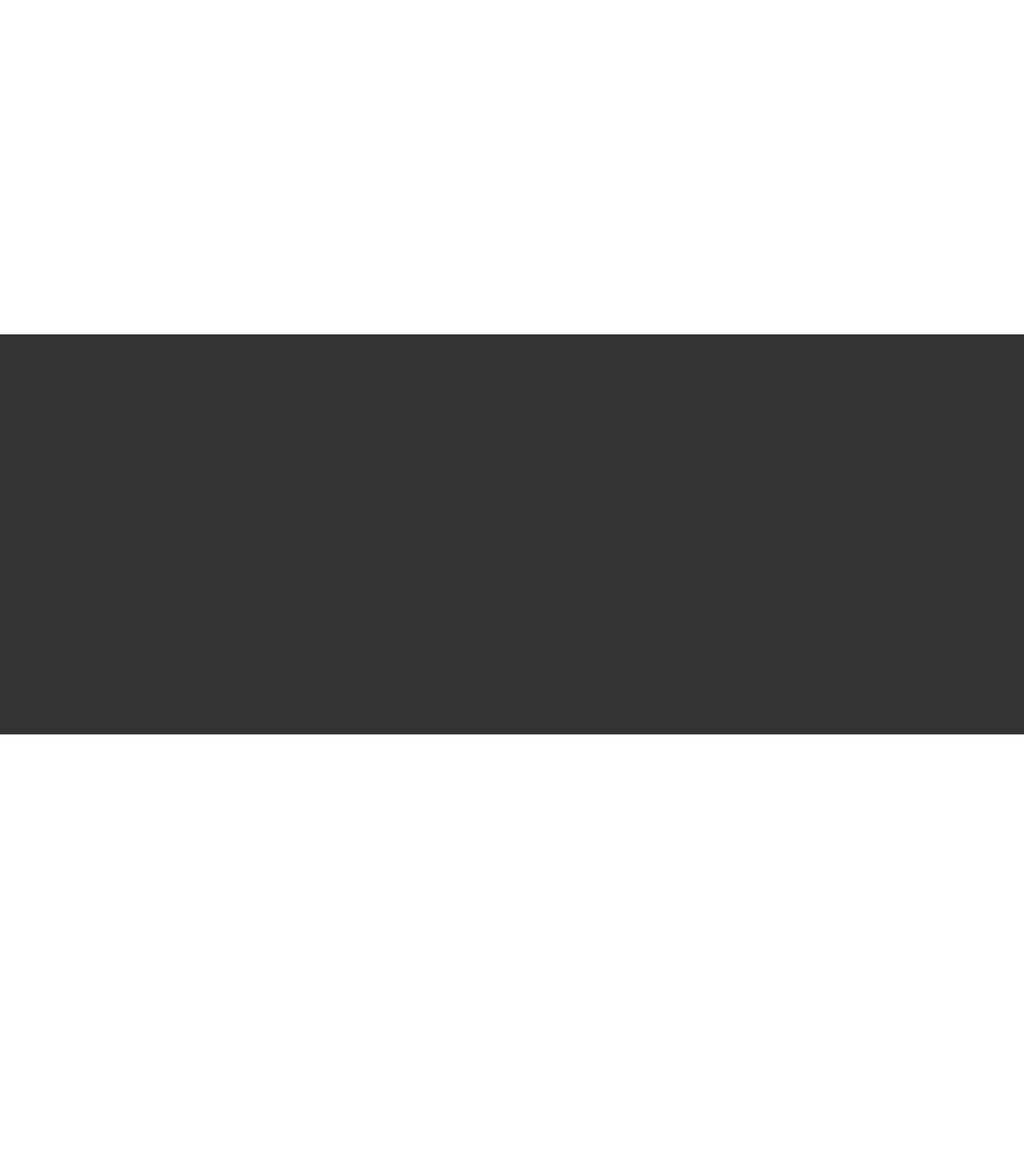
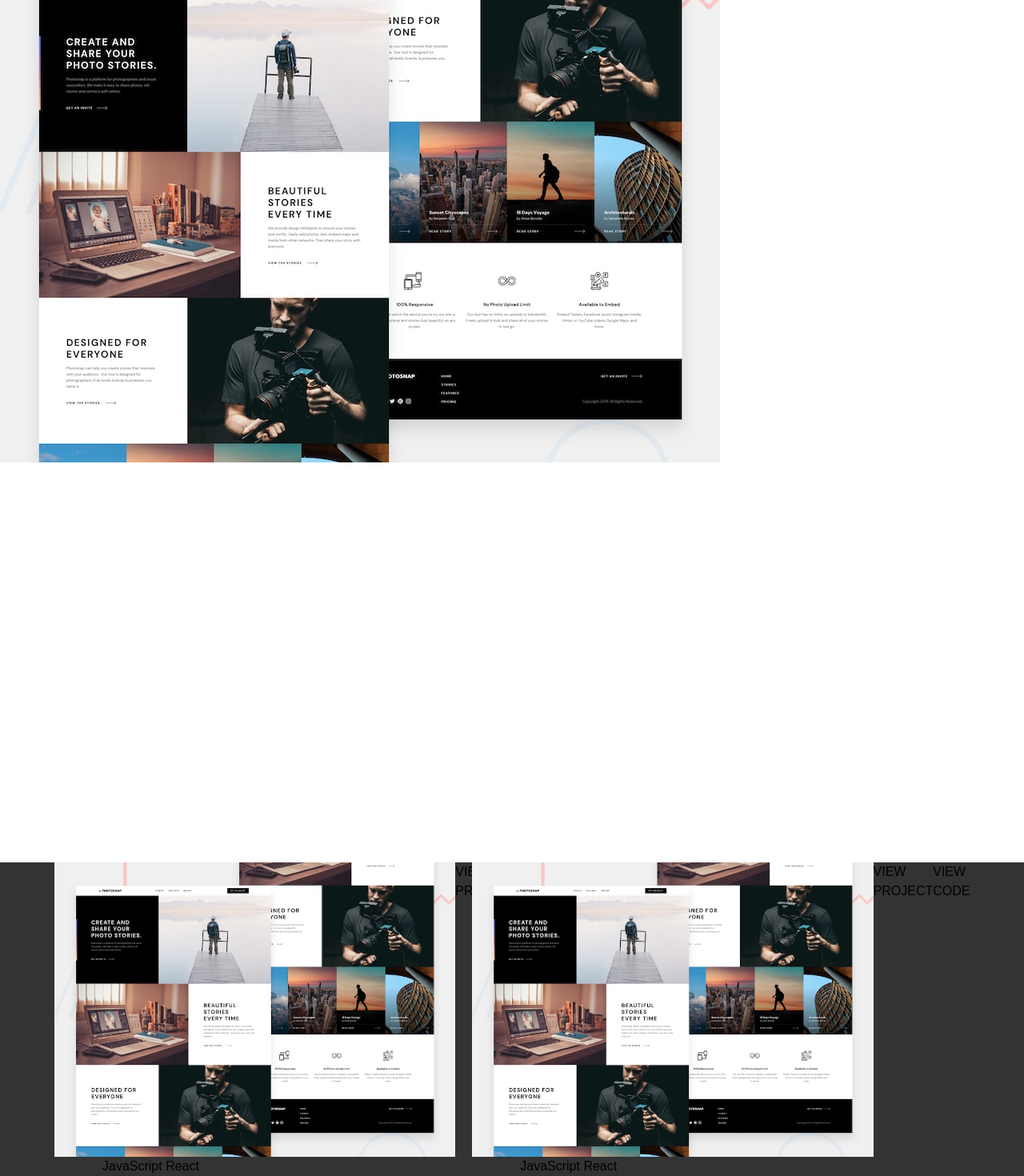
Before and after one commit to sashameniakin/website, a React (Create React App) app: page / in a window 1280 px wide. Shown: the part 882-2352 px from the top of the page at 80% size. Before the commit the page ends 1800 px from the top, so only its background shows below. Built offline with nearby package versions, Linux system fonts and the light colour scheme.

Commit message:
projects section in work

```diff
--- a/src/App.js
+++ b/src/App.js
@@ -1,7 +1,15 @@
 import Nav from "./components/Nav";
+import About from "./components/About";
+import Projects from "./components/Projects";
 
 function App() {
-  return <Nav />;
+  return (
+    <>
+      <Nav />
+      <About />
+      <Projects />
+    </>
+  );
 }
 
 export default App;
--- /dev/null
+++ b/src/components/About.jsx
@@ -0,0 +1,3 @@
+export default function About() {
+  return <div className="h-[500px]"></div>;
+}
--- a/src/components/Nav.jsx
+++ b/src/components/Nav.jsx
@@ -64,16 +64,16 @@ export default function Nav() {
               </a>
             </div>
             <div className="flex text-pureWhite gap-6 text-nav">
-              <p className="hover:text-secondary hover:cursor-pointer hover:underline decoration-secondary decoration-4 underline-offset-[5px]">
+              <p className="hover:text-secondary hover:cursor-pointer hover:underline decoration-secondary decoration-2 underline-offset-[5px]">
                 HOME
               </p>
-              <p className="hover:text-secondary hover:cursor-pointer hover:underline decoration-secondary decoration-4 underline-offset-[5px]">
+              <p className="hover:text-secondary hover:cursor-pointer hover:underline decoration-secondary decoration-2 underline-offset-[5px]">
                 ABOUT
               </p>
-              <p className="hover:text-secondary hover:cursor-pointer hover:underline decoration-secondary decoration-4 underline-offset-[5px]">
+              <p className="hover:text-secondary hover:cursor-pointer hover:underline decoration-secondary decoration-2 underline-offset-[5px]">
                 PROJECTS
               </p>
-              <p className="hover:text-secondary hover:cursor-pointer hover:underline decoration-secondary decoration-4 underline-offset-[5px]">
+              <p className="hover:text-secondary hover:cursor-pointer hover:underline decoration-secondary decoration-2 underline-offset-[5px]">
                 CONTACT
               </p>
             </div>
@@ -96,7 +96,7 @@ export default function Nav() {
                   />
                 </span>
               </p>
-              <p className="text-h3 hover:text-secondary hover:cursor-pointer hover:underline decoration-secondary decoration-4 underline-offset-[5px]">
+              <p className="text-h3 hover:text-secondary hover:cursor-pointer underline decoration-secondary decoration-2 underline-offset-[5px]">
                 <a href="#contact">CONTACT ME</a>
               </p>
             </div>
@@ -104,8 +104,7 @@ export default function Nav() {
         </header>
         <div className="justify-self-center self-center w-[30px] h-[48px] border-solid border-2 rounded-[60px] animate-bounce border-pureWhite before:w-[7px] before:h-[7px] before:border-pureWhite before:border-2 before:rounded-[60px] before:absolute before:top-[10px] before:left-[10px] before:bg-pureWhite before:animate-bounce" />
       </section>
-      <div className="h-[500px]"></div>
-      <div className="h-[500px] bg-background"></div>
+      <img src="./images/projects/preview.jpg" alt="foto" />
     </>
   );
 }
--- /dev/null
+++ b/src/components/Project.jsx
@@ -0,0 +1,20 @@
+export default function Project({ src_large, src_small, name, techstack }) {
+  return (
+    <section className="flex flex-col justify-start">
+      <picture className="relative flex justify-center">
+        {/* <source media="(min-width:415px)" srcSet={src_large} /> */}
+        <img src={src_large} alt="foto" />
+        <p>VIEW PROJECT</p>
+        <p>VIEW CODE</p>
+        <span className="hover:absolute hover:top-0 hover:w-full hover:h-full hover:bg-black hover:opacity-70" />
+      </picture>
+
+      <p>{name}</p>
+      <p>{techstack}</p>
+      <div className="hidden justify-start gap-[10px]">
+        <p className="hidden absolute">VIEW PROJECT</p>
+        <p className="hidden absolute">VIEW CODE</p>
+      </div>
+    </section>
+  );
+}
--- /dev/null
+++ b/src/components/Projects.jsx
@@ -0,0 +1,20 @@
+import Project from "./Project";
+
+export default function Projects() {
+  return (
+    <section className="bg-background">
+      <div className=" mx-auto grid w-[80%] gap-[2%] grid-cols-2">
+        <Project
+          src_large={"./images/projects/preview.jpg"}
+          namr="Photosnap"
+          techstack="JavaScript React"
+        />
+        <Project
+          src_large={"./images/projects/preview.jpg"}
+          namr="Photosnap"
+          techstack="JavaScript React"
+        />
+      </div>
+    </section>
+  );
+}
--- a/tailwind.config.js
+++ b/tailwind.config.js
@@ -6,6 +6,7 @@ module.exports = {
       background: "hsl(0, 0%, 20%)",
       pureWhite: "hsl(0, 0%, 100%)",
       secondary: "hsl(180, 96%, 33%)",
+      black: "hsl(0, 0%, 0%)",
     },
     fontSize: {
       nav: [
```
Also changed, not shown: public/images/projects/preview.jpg (added).
